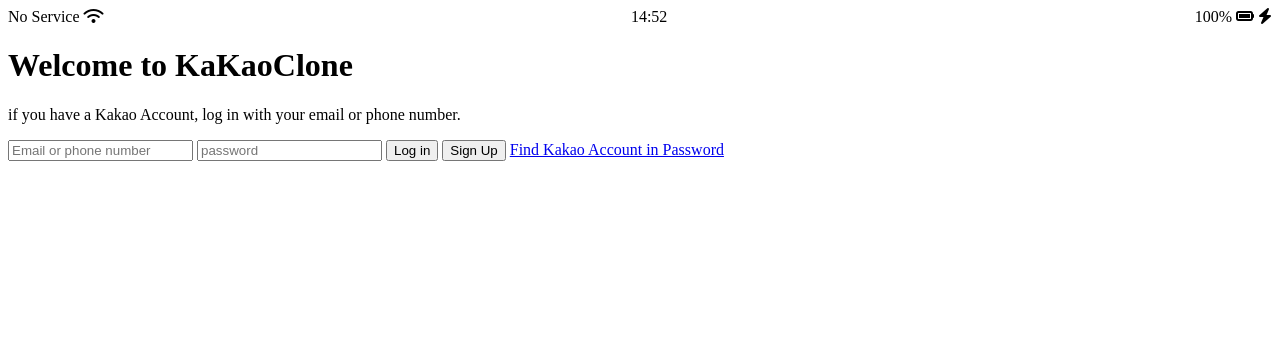
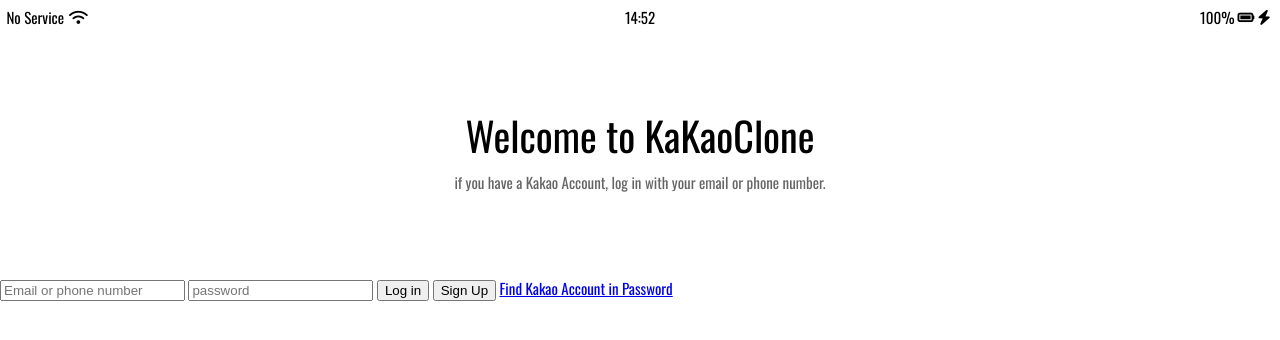
Before and after one commit to namic123/kokoa-clone-2021, a plain HTML site: page index.html in a window 1280 px wide. Drawn offline with nearby package versions, Linux system fonts and the light colour scheme.

Commit message:
commit css files

```diff
--- /dev/null
+++ b/reset.css
@@ -0,0 +1,48 @@
+/* http://meyerweb.com/eric/tools/css/reset/
+   v2.0 | 20110126
+   License: none (public domain)
+*/
+
+html, body, div, span, applet, object, iframe,
+h1, h2, h3, h4, h5, h6, p, blockquote, pre,
+a, abbr, acronym, address, big, cite, code,
+del, dfn, em, img, ins, kbd, q, s, samp,
+small, strike, strong, sub, sup, tt, var,
+b, u, i, center,
+dl, dt, dd, ol, ul, li,
+fieldset, form, label, legend,
+table, caption, tbody, tfoot, thead, tr, th, td,
+article, aside, canvas, details, embed,
+figure, figcaption, footer, header, hgroup,
+menu, nav, output, ruby, section, summary,
+time, mark, audio, video {
+	margin: 0;
+	padding: 0;
+	border: 0;
+	font-size: 100%;
+	font: inherit;
+	vertical-align: baseline;
+}
+/* HTML5 display-role reset for older browsers */
+article, aside, details, figcaption, figure,
+footer, header, hgroup, menu, nav, section {
+	display: block;
+}
+body {
+	line-height: 1;
+}
+ol, ul {
+	list-style: none;
+}
+blockquote, q {
+	quotes: none;
+}
+blockquote:before, blockquote:after,
+q:before, q:after {
+	content: '';
+	content: none;
+}
+table {
+	border-collapse: collapse;
+	border-spacing: 0;
+}
--- /dev/null
+++ b/status-bar.css
@@ -0,0 +1,28 @@
+.status-bar{
+    display:flex;
+    justify-content:center;
+    margin-top:10px;
+
+}
+.status-bar___column{
+    width:33%;
+}
+.status-bar___column:first-child{
+    display: flex;
+    align-items: center;
+}
+.status-bar___column:first-child span{
+    margin-right: 5px;
+}
+.status-bar___column:nth-child(2){
+    display:flex;
+    justify-content: center;
+}
+.status-bar___column:last-child{
+    display:flex;
+    justify-content: flex-end;
+    align-items: center;
+}
+.status-bar___column:last-child span,i{
+    margin-right: 3px;
+}
--- a/style.css
+++ b/style.css
@@ -1,7 +1,9 @@
-.status-bar{
-    display:flex;
-    justify-content:space-between;
+@import url('https://fonts.googleapis.com/css2?family=Oswald&display=swap');
+@import "reset.css";
+@import "status-bar.css";
+@import "welcome-header.css";
+
+body{
+    font-family: 'Oswald', sans-serif;
+    font-size:15px;
 }
-.fas .fa-wifi{
-    color:#b4b4b4;
-}
--- /dev/null
+++ b/welcome-header.css
@@ -0,0 +1,15 @@
+.welcome-header{
+    display: flex;
+    flex-direction: column;
+    text-align: center;
+    align-items: center;
+    margin:90px 0px;
+}
+.welcome-header__title{
+    margin-bottom: 20px;
+    font-size:40px;
+}
+.welcome-header__text{
+    opacity:0.6;
+    width:60%;
+}
```
